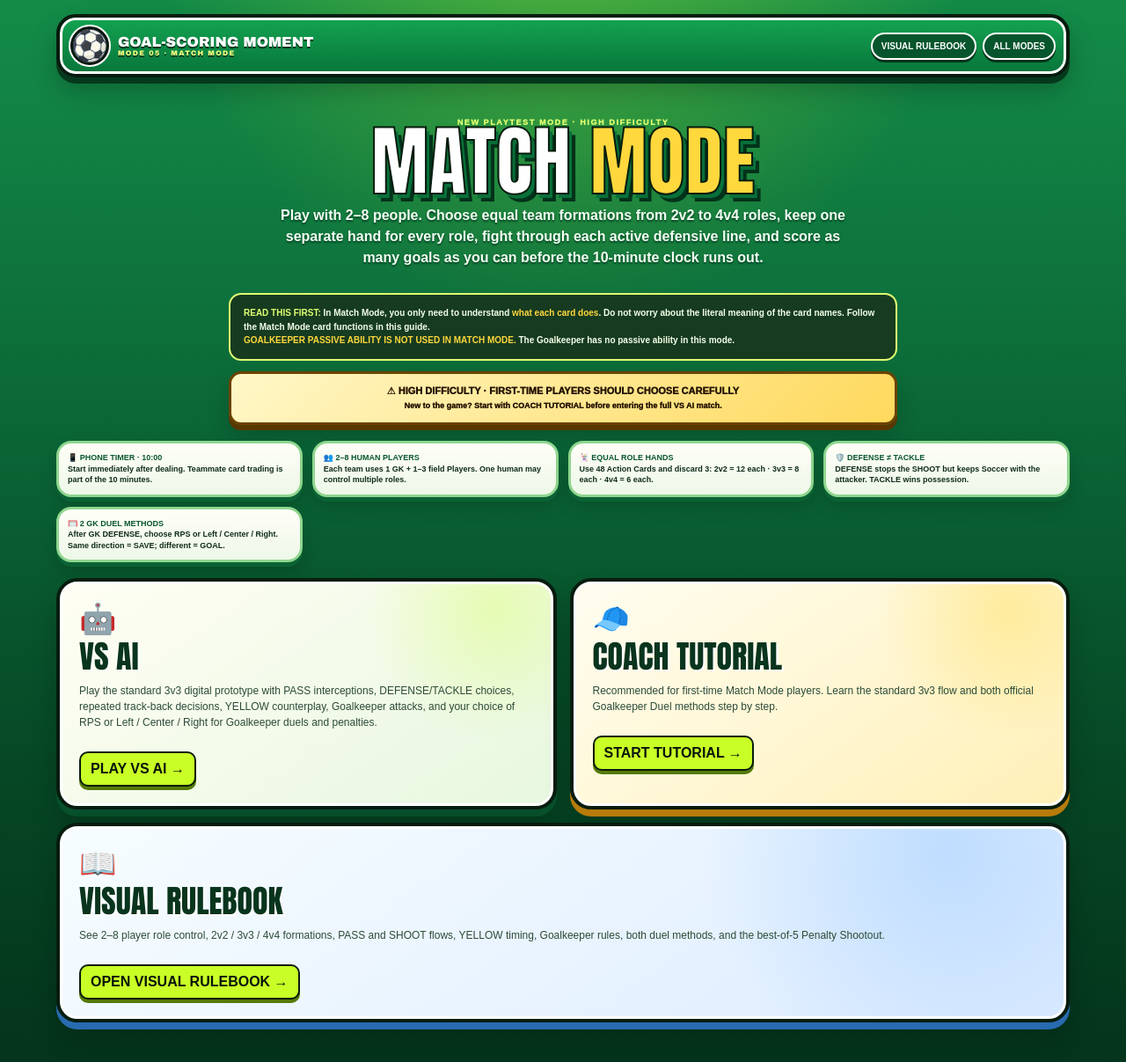
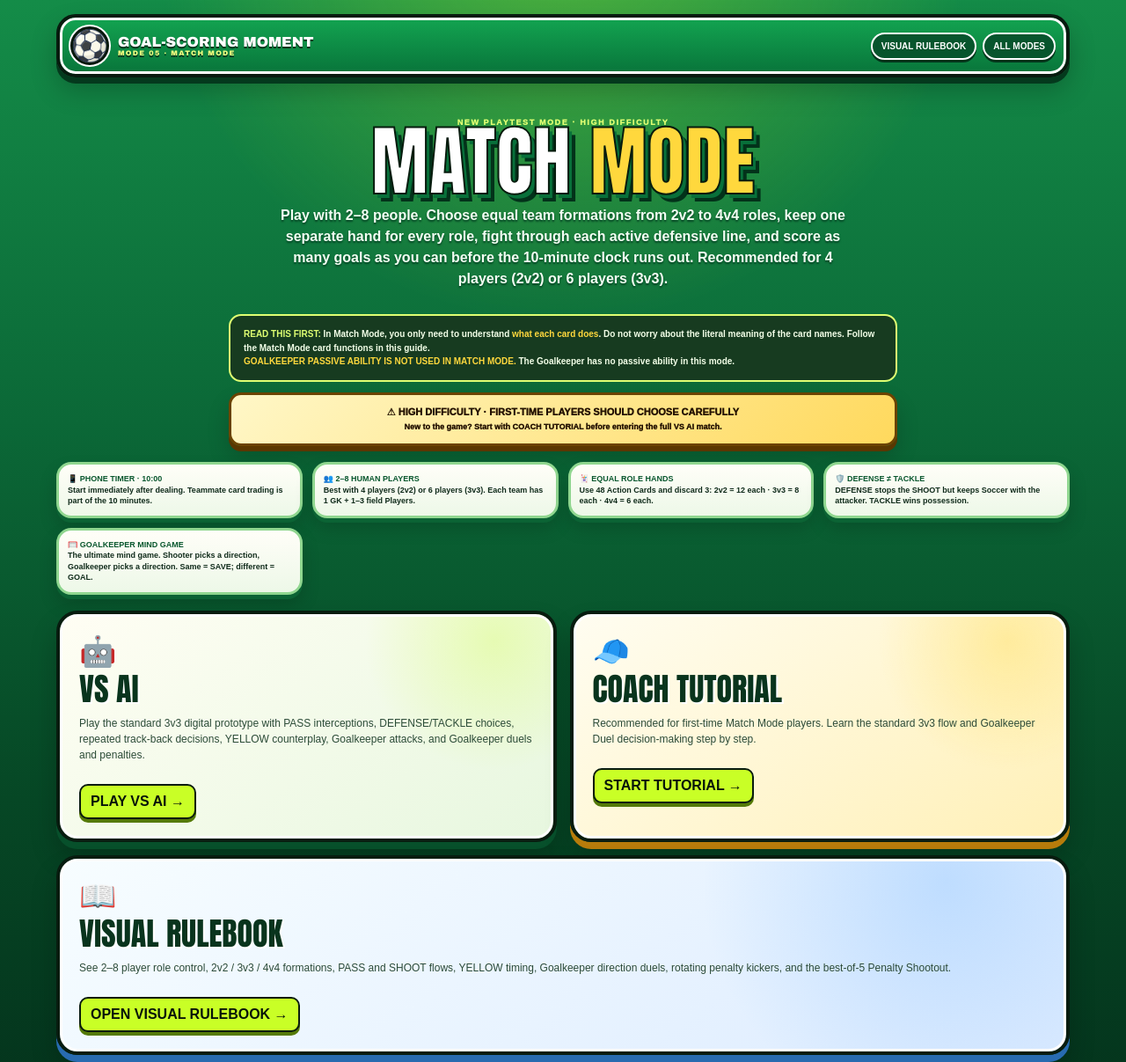
Before and after one commit to lu20140621-png/goal-scoring-moment, a plain HTML site: page match.html in a window 1280 px wide. Shown: the top 1207 px of the page at 88% size. Drawn offline with Linux system fonts and the light colour scheme; no server answers.

Commit message:
Match Mode page: direction-only rulebook links, 4/6 player recommendations and refresh cache

```diff
--- a/match.html
+++ b/match.html
@@ -1,8 +1,8 @@
 <!doctype html><html lang="en"><head><meta charset="utf-8"><meta name="viewport" content="width=device-width,initial-scale=1,viewport-fit=cover"><meta http-equiv="Cache-Control" content="no-cache,no-store,must-revalidate"><meta http-equiv="Pragma" content="no-cache"><meta http-equiv="Expires" content="0"><meta name="theme-color" content="#0f9b4b"><title>Goal-Scoring Moment — Match Mode</title><link rel="stylesheet" href="match.css?v=20260910bright2"><style>.matchWarn{max-width:760px;margin:0 auto 18px;padding:12px 14px;border-radius:14px;background:linear-gradient(90deg,#ff9f1c,#ffd84d);border:2px solid #321800;box-shadow:0 5px 0 #170b00;color:#241200;text-align:center;font-size:11px;font-weight:1000;line-height:1.45}.matchWarn span{display:block;font-size:9px;margin-top:2px}.modeCore{max-width:760px;margin:0 auto 12px;padding:13px 15px;border-radius:14px;background:#173b20;border:2px solid #dfff72;color:#f3ffe8;text-align:left;font-size:10px;font-weight:850;line-height:1.55}.modeCore b{color:#dfff72}.modeCore strong{color:#ffd83d}.choiceGrid{margin-bottom:24px}@media(max-width:760px){.matchWarn{margin:0 12px 14px;padding:11px 12px;font-size:10px;border-radius:12px}.matchWarn span{font-size:8.5px}}</style><link rel="stylesheet" href="match-visual-refresh.css?v=20260910bright2"></head><body><div class="page">
-<nav class="topbar"><div class="brand"><div class="brandBall"></div><div>GOAL-SCORING MOMENT<small>MODE 05 · MATCH MODE</small></div></div><div class="toplinks"><a href="match-rules.html?v=20261007nopassive1">VISUAL RULEBOOK</a><a href="index.html">ALL MODES</a></div></nav>
-<header class="heroMatch"><div style="font-weight:1000;letter-spacing:.18em;color:#dfff72;font-size:9px">NEW PLAYTEST MODE · HIGH DIFFICULTY</div><h1>MATCH <span>MODE</span></h1><p>Play with 2–8 people. Choose equal team formations from 2v2 to 4v4 roles, keep one separate hand for every role, fight through each active defensive line, and score as many goals as you can before the 10-minute clock runs out.</p></header>
+<nav class="topbar"><div class="brand"><div class="brandBall"></div><div>GOAL-SCORING MOMENT<small>MODE 05 · MATCH MODE</small></div></div><div class="toplinks"><a href="match-rules.html?v=20261115mindgame1">VISUAL RULEBOOK</a><a href="index.html">ALL MODES</a></div></nav>
+<header class="heroMatch"><div style="font-weight:1000;letter-spacing:.18em;color:#dfff72;font-size:9px">NEW PLAYTEST MODE · HIGH DIFFICULTY</div><h1>MATCH <span>MODE</span></h1><p>Play with 2–8 people. Choose equal team formations from 2v2 to 4v4 roles, keep one separate hand for every role, fight through each active defensive line, and score as many goals as you can before the 10-minute clock runs out. Recommended for 4 players (2v2) or 6 players (3v3).</p></header>
 <div class="modeCore"><b>READ THIS FIRST:</b> In Match Mode, you only need to understand <strong>what each card does</strong>. Do not worry about the literal meaning of the card names. Follow the Match Mode card functions in this guide.<br><strong>GOALKEEPER PASSIVE ABILITY IS NOT USED IN MATCH MODE.</strong> The Goalkeeper has no passive ability in this mode.</div>
 <div class="matchWarn">⚠ HIGH DIFFICULTY · FIRST-TIME PLAYERS SHOULD CHOOSE CAREFULLY<span>New to the game? Start with COACH TUTORIAL before entering the full VS AI match.</span></div>
-<section class="rulesMini"><div class="ruleMini">📱 <b>PHONE TIMER · 10:00</b><br>Start immediately after dealing. Teammate card trading is part of the 10 minutes.</div><div class="ruleMini">👥 <b>2–8 HUMAN PLAYERS</b><br>Each team uses 1 GK + 1–3 field Players. One human may control multiple roles.</div><div class="ruleMini">🃏 <b>EQUAL ROLE HANDS</b><br>Use 48 Action Cards and discard 3: 2v2 = 12 each · 3v3 = 8 each · 4v4 = 6 each.</div><div class="ruleMini">🛡️ <b>DEFENSE ≠ TACKLE</b><br>DEFENSE stops the SHOOT but keeps Soccer with the attacker. TACKLE wins possession.</div><div class="ruleMini">🥅 <b>2 GK DUEL METHODS</b><br>After GK DEFENSE, choose RPS or Left / Center / Right. Same direction = SAVE; different = GOAL.</div></section>
-<section class="choiceGrid"><a class="choice" href="match-ai.html?v=20261007nopassive1"><div style="font-size:34px">🤖</div><h2>VS AI</h2><p>Play the standard 3v3 digital prototype with PASS interceptions, DEFENSE/TACKLE choices, repeated track-back decisions, YELLOW counterplay, Goalkeeper attacks, and your choice of RPS or Left / Center / Right for Goalkeeper duels and penalties.</p><b>PLAY VS AI →</b></a><a class="choice" href="match-tutorial.html?v=20261007nopassive1"><div style="font-size:34px">🧢</div><h2>COACH TUTORIAL</h2><p>Recommended for first-time Match Mode players. Learn the standard 3v3 flow and both official Goalkeeper Duel methods step by step.</p><b>START TUTORIAL →</b></a><a class="choice" href="match-rules.html?v=20261007nopassive1" style="grid-column:1/-1"><div style="font-size:34px">📖</div><h2>VISUAL RULEBOOK</h2><p>See 2–8 player role control, 2v2 / 3v3 / 4v4 formations, PASS and SHOOT flows, YELLOW timing, Goalkeeper rules, both duel methods, and the best-of-5 Penalty Shootout.</p><b>OPEN VISUAL RULEBOOK →</b></a></section>
+<section class="rulesMini"><div class="ruleMini">📱 <b>PHONE TIMER · 10:00</b><br>Start immediately after dealing. Teammate card trading is part of the 10 minutes.</div><div class="ruleMini">👥 <b>2–8 HUMAN PLAYERS</b><br>Best with 4 players (2v2) or 6 players (3v3). Each team has 1 GK + 1–3 field Players.</div><div class="ruleMini">🃏 <b>EQUAL ROLE HANDS</b><br>Use 48 Action Cards and discard 3: 2v2 = 12 each · 3v3 = 8 each · 4v4 = 6 each.</div><div class="ruleMini">🛡️ <b>DEFENSE ≠ TACKLE</b><br>DEFENSE stops the SHOOT but keeps Soccer with the attacker. TACKLE wins possession.</div><div class="ruleMini">🥅 <b>GOALKEEPER MIND GAME</b><br>The ultimate mind game. Shooter picks a direction, Goalkeeper picks a direction. Same = SAVE; different = GOAL.</div></section>
+<section class="choiceGrid"><a class="choice" href="match-ai.html?v=20261007nopassive1"><div style="font-size:34px">🤖</div><h2>VS AI</h2><p>Play the standard 3v3 digital prototype with PASS interceptions, DEFENSE/TACKLE choices, repeated track-back decisions, YELLOW counterplay, Goalkeeper attacks, and Goalkeeper duels and penalties.</p><b>PLAY VS AI →</b></a><a class="choice" href="match-tutorial.html?v=20261007nopassive1"><div style="font-size:34px">🧢</div><h2>COACH TUTORIAL</h2><p>Recommended for first-time Match Mode players. Learn the standard 3v3 flow and Goalkeeper Duel decision-making step by step.</p><b>START TUTORIAL →</b></a><a class="choice" href="match-rules.html?v=20261115mindgame1" style="grid-column:1/-1"><div style="font-size:34px">📖</div><h2>VISUAL RULEBOOK</h2><p>See 2–8 player role control, 2v2 / 3v3 / 4v4 formations, PASS and SHOOT flows, YELLOW timing, Goalkeeper direction duels, rotating penalty kickers, and the best-of-5 Penalty Shootout.</p><b>OPEN VISUAL RULEBOOK →</b></a></section>
 </div><script src="analytics-config.js"></script><script src="analytics.js"></script></body></html>
```
